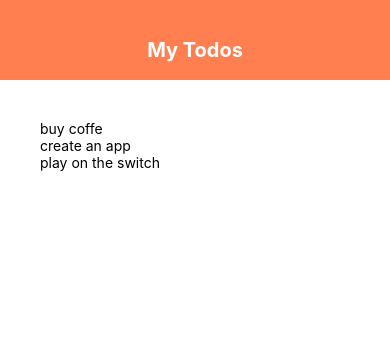
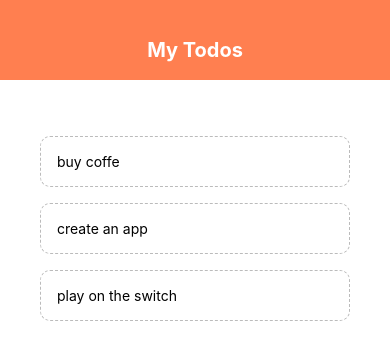
Before and after one commit to iancoel/rn-todo, a React Native app: screen / in a window 390 px wide. Shown: the top 360 px of the page. Built offline with nearby package versions, Linux system fonts and the light colour scheme.

Commit message:
todoItem component

```diff
--- a/App.js
+++ b/App.js
@@ -1,6 +1,7 @@
 import React, { useState } from 'react';
 import { StyleSheet, Text, View, FlatList } from 'react-native';
 import Header from './components/header';
+import TodoItem from './components/todoItem';
 
 export default function App() {
   const [todos, setTodos] = useState([
@@ -8,6 +9,12 @@
     { text: 'create an app', key: '2' },
     { text: 'play on the switch', key: '3' },
   ]);
+
+  const pressHandler = (key) => {
+    setTodos((prevTodos) => {
+      return prevTodos.filter((todo) => todo.key != key);
+    });
+  };
 
   return (
     <View style={styles.container}>
@@ -17,7 +24,9 @@
         <View styles={styles.list}>
           <FlatList
             data={todos}
-            renderItem={({ item }) => <Text>{item.text}</Text>}
+            renderItem={({ item }) => (
+              <TodoItem item={item} pressHandler={pressHandler} />
+            )}
           />
         </View>
       </View>
--- /dev/null
+++ b/components/todoItem.js
@@ -0,0 +1,21 @@
+import React from 'react';
+import { StyleSheet, Text, TouchableOpacity } from 'react-native';
+
+export default function TodoItem({ item, pressHandler }) {
+  return (
+    <TouchableOpacity onPress={() => pressHandler(item.key)}>
+      <Text style={styles.item}>{item.text}</Text>
+    </TouchableOpacity>
+  );
+}
+
+const styles = StyleSheet.create({
+  item: {
+    padding: 16,
+    marginTop: 16,
+    borderColor: '#bbb',
+    borderWidth: 1,
+    borderStyle: 'dashed',
+    borderRadius: 10,
+  },
+});
```
